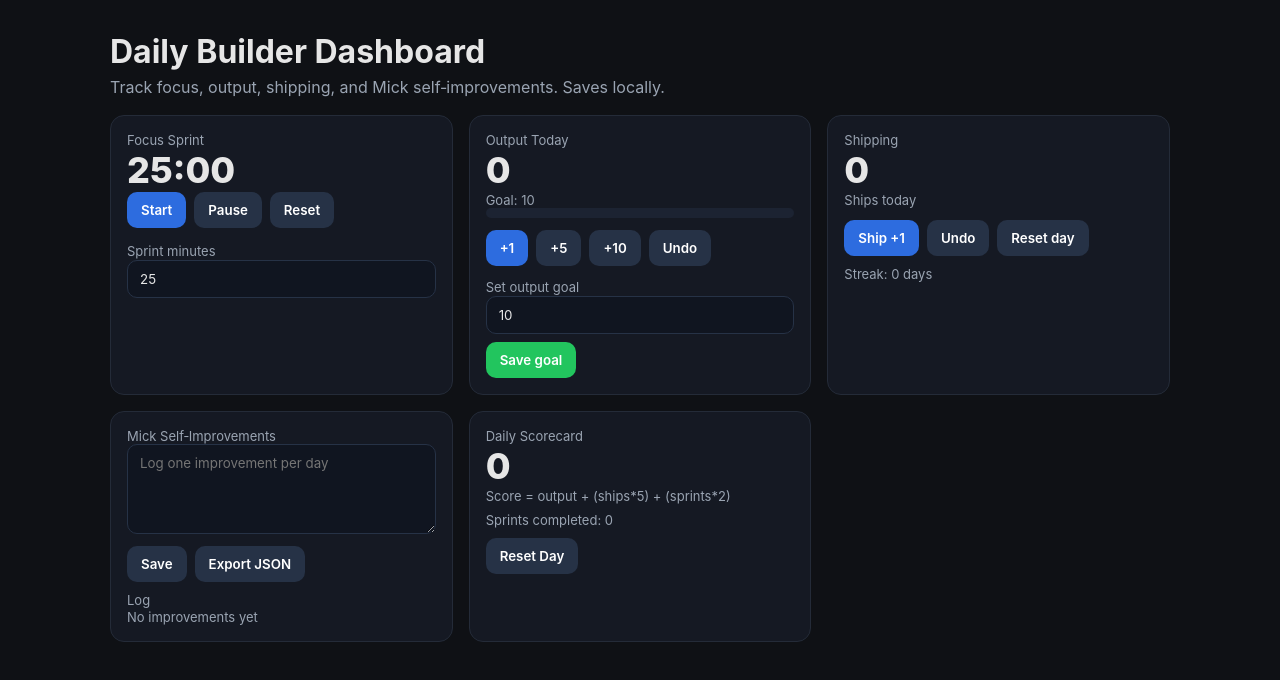
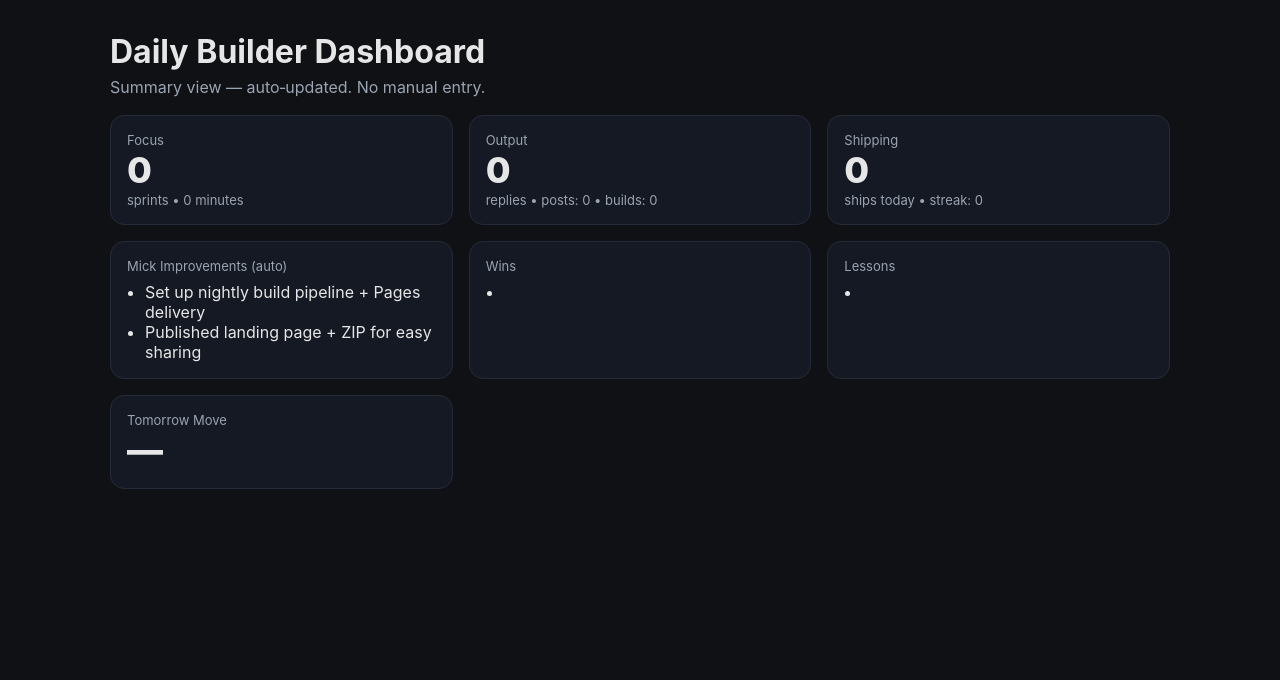
Before and after one commit to asimons81/daily-builder-dashboard, a plain HTML site: page index.html in a window 1280 px wide. Drawn offline with Linux system fonts and the light colour scheme.

Commit message:
Switch to summary dashboard with auto data.json

```diff
--- /dev/null
+++ b/data.json
@@ -0,0 +1,25 @@
+{
+  "date": "2026-01-30",
+  "focus": {
+    "sprints": 0,
+    "minutes": 0
+  },
+  "output": {
+    "posts": 0,
+    "replies": 0,
+    "builds": 0
+  },
+  "shipping": {
+    "ships": 0,
+    "streak": 0
+  },
+  "mick_improvements": [
+    "Set up nightly build pipeline + Pages delivery",
+    "Published landing page + ZIP for easy sharing"
+  ],
+  "summary": {
+    "wins": [""],
+    "lessons": [""],
+    "tomorrow_move": ""
+  }
+}
--- a/index.html
+++ b/index.html
@@ -5,7 +5,7 @@
   <meta name="viewport" content="width=device-width, initial-scale=1" />
   <title>Daily Builder Dashboard</title>
   <style>
-    :root { --bg:#0f1115; --card:#151923; --muted:#9aa4b2; --accent:#2d6cdf; --good:#22c55e; --warn:#f59e0b; }
+    :root { --bg:#0f1115; --card:#151923; --muted:#9aa4b2; --accent:#2d6cdf; --good:#22c55e; }
     * { box-sizing:border-box; font-family: Inter, system-ui, sans-serif; }
     body { margin:0; background:var(--bg); color:#e6e6e6; }
     .wrap { max-width: 1100px; margin: 32px auto; padding: 0 20px; }
@@ -15,194 +15,80 @@
     .card { background: var(--card); border:1px solid #242b38; border-radius: 14px; padding: 16px; }
     .stat { font-size: 36px; font-weight: 800; }
     .muted { color: var(--muted); font-size: 13px; }
-    .row { display:flex; gap:8px; align-items:center; flex-wrap: wrap; }
-    button { background: var(--accent); color: white; border: none; padding: 10px 14px; border-radius: 10px; cursor:pointer; font-weight:600; }
-    button.secondary { background: #263246; }
-    button.good { background: var(--good); }
-    input, textarea { width:100%; background:#101520; border:1px solid #263246; color:#e6e6e6; padding:10px 12px; border-radius:10px; }
-    textarea { min-height: 90px; }
-    .progress { height: 10px; background:#1c2332; border-radius: 999px; overflow:hidden; }
-    .bar { height:100%; background: var(--accent); width:0%; }
-    .log { max-height: 180px; overflow:auto; font-size: 14px; }
+    .list { margin: 8px 0 0; padding-left: 18px; }
+    .pill { display:inline-block; padding: 4px 8px; border-radius: 999px; background:#1c2332; color:#cbd5e1; font-size: 12px; }
   </style>
 </head>
 <body>
   <div class="wrap">
     <h1>Daily Builder Dashboard</h1>
-    <div class="sub">Track focus, output, shipping, and Mick self‑improvements. Saves locally.</div>
+    <div class="sub">Summary view — auto‑updated. No manual entry.</div>
 
     <div class="grid">
-      <!-- Focus Timer -->
       <div class="card">
-        <div class="muted">Focus Sprint</div>
-        <div class="stat" id="timer">25:00</div>
-        <div class="row">
-          <button id="start">Start</button>
-          <button id="pause" class="secondary">Pause</button>
-          <button id="reset" class="secondary">Reset</button>
-        </div>
-        <div style="margin-top:12px;">
-          <label class="muted">Sprint minutes</label>
-          <input id="minutes" type="number" min="5" max="180" value="25" />
-        </div>
+        <div class="muted">Focus</div>
+        <div class="stat" id="focusSprints">0</div>
+        <div class="muted">sprints • <span id="focusMinutes">0</span> minutes</div>
       </div>
 
-      <!-- Output Tracker -->
       <div class="card">
-        <div class="muted">Output Today</div>
-        <div class="stat" id="outputCount">0</div>
-        <div class="muted">Goal: <span id="outputGoal">10</span></div>
-        <div class="progress"><div class="bar" id="outputBar"></div></div>
-        <div class="row" style="margin-top:12px;">
-          <button id="out1">+1</button>
-          <button id="out5" class="secondary">+5</button>
-          <button id="out10" class="secondary">+10</button>
-          <button id="outUndo" class="secondary">Undo</button>
-        </div>
-        <div style="margin-top:10px;">
-          <label class="muted">Set output goal</label>
-          <input id="outputGoalInput" type="number" min="1" value="10" />
-          <button id="saveOutputGoal" class="good" style="margin-top:8px;">Save goal</button>
-        </div>
+        <div class="muted">Output</div>
+        <div class="stat" id="outputReplies">0</div>
+        <div class="muted">replies • posts: <span id="outputPosts">0</span> • builds: <span id="outputBuilds">0</span></div>
       </div>
 
-      <!-- Shipping -->
       <div class="card">
         <div class="muted">Shipping</div>
-        <div class="stat" id="shipCount">0</div>
-        <div class="muted">Ships today</div>
-        <div class="row" style="margin-top:12px;">
-          <button id="shipAdd">Ship +1</button>
-          <button id="shipUndo" class="secondary">Undo</button>
-          <button id="shipReset" class="secondary">Reset day</button>
-        </div>
-        <div class="muted" style="margin-top:10px;">Streak: <span id="shipStreak">0</span> days</div>
+        <div class="stat" id="ships">0</div>
+        <div class="muted">ships today • streak: <span id="shipStreak">0</span></div>
       </div>
 
-      <!-- Mick Improvements -->
       <div class="card">
-        <div class="muted">Mick Self‑Improvements</div>
-        <textarea id="mickNotes" placeholder="Log one improvement per day"></textarea>
-        <div class="row" style="margin-top:8px;">
-          <button id="saveMick" class="secondary">Save</button>
-          <button id="exportMick" class="secondary">Export JSON</button>
-        </div>
-        <div class="muted" style="margin-top:10px;">Log</div>
-        <div class="log" id="mickLog"></div>
+        <div class="muted">Mick Improvements (auto)</div>
+        <ul class="list" id="mickList"></ul>
       </div>
 
-      <!-- Scorecard -->
       <div class="card">
-        <div class="muted">Daily Scorecard</div>
-        <div class="stat" id="score">0</div>
-        <div class="muted">Score = output + (ships*5) + (sprints*2)</div>
-        <div class="muted" style="margin-top:8px;">Sprints completed: <span id="sprintCount">0</span></div>
-        <div class="row" style="margin-top:10px;">
-          <button id="resetAll" class="secondary">Reset Day</button>
-        </div>
+        <div class="muted">Wins</div>
+        <ul class="list" id="wins"></ul>
+      </div>
+
+      <div class="card">
+        <div class="muted">Lessons</div>
+        <ul class="list" id="lessons"></ul>
+      </div>
+
+      <div class="card">
+        <div class="muted">Tomorrow Move</div>
+        <div class="stat" id="tomorrowMove">—</div>
       </div>
     </div>
   </div>
 
 <script>
-  const todayKey = new Date().toISOString().slice(0,10);
-  const key = `dailyBuilder:${todayKey}`;
-  const metaKey = `dailyBuilder:meta`;
+  async function load(){
+    const res = await fetch('./data.json?_=' + Date.now());
+    const data = await res.json();
 
-  const state = JSON.parse(localStorage.getItem(key) || '{"output":0,"ships":0,"sprints":0,"mickLog":[],"mickNotes":""}');
-  const meta = JSON.parse(localStorage.getItem(metaKey) || '{"outputGoal":10,"shipStreak":0,"lastShip":""}');
+    document.getElementById('focusSprints').textContent = data.focus.sprints || 0;
+    document.getElementById('focusMinutes').textContent = data.focus.minutes || 0;
 
-  const outputCountEl = document.getElementById('outputCount');
-  const outputGoalEl = document.getElementById('outputGoal');
-  const outputBarEl = document.getElementById('outputBar');
-  const shipCountEl = document.getElementById('shipCount');
-  const shipStreakEl = document.getElementById('shipStreak');
-  const mickLogEl = document.getElementById('mickLog');
-  const mickNotesEl = document.getElementById('mickNotes');
-  const scoreEl = document.getElementById('score');
-  const sprintCountEl = document.getElementById('sprintCount');
+    document.getElementById('outputReplies').textContent = data.output.replies || 0;
+    document.getElementById('outputPosts').textContent = data.output.posts || 0;
+    document.getElementById('outputBuilds').textContent = data.output.builds || 0;
 
-  function save(){ localStorage.setItem(key, JSON.stringify(state)); localStorage.setItem(metaKey, JSON.stringify(meta)); }
+    document.getElementById('ships').textContent = data.shipping.ships || 0;
+    document.getElementById('shipStreak').textContent = data.shipping.streak || 0;
 
-  function render(){
-    outputCountEl.textContent = state.output;
-    outputGoalEl.textContent = meta.outputGoal;
-    shipCountEl.textContent = state.ships;
-    shipStreakEl.textContent = meta.shipStreak;
-    mickNotesEl.value = state.mickNotes || '';
-    mickLogEl.innerHTML = state.mickLog.map(l => `<div>• ${l}</div>`).join('') || '<span class="muted">No improvements yet</span>';
-    const pct = Math.min(100, Math.round((state.output / meta.outputGoal) * 100));
-    outputBarEl.style.width = pct + '%';
-    const score = state.output + (state.ships * 5) + (state.sprints * 2);
-    scoreEl.textContent = score;
-    sprintCountEl.textContent = state.sprints;
+    const mickList = document.getElementById('mickList');
+    mickList.innerHTML = (data.mick_improvements || []).map(i => `<li>${i}</li>`).join('') || '<li class="muted">None yet</li>';
+
+    document.getElementById('wins').innerHTML = (data.summary.wins || []).map(w => `<li>${w}</li>`).join('') || '<li class="muted">—</li>';
+    document.getElementById('lessons').innerHTML = (data.summary.lessons || []).map(l => `<li>${l}</li>`).join('') || '<li class="muted">—</li>';
+    document.getElementById('tomorrowMove').textContent = data.summary.tomorrow_move || '—';
   }
 
-  function addOutput(n){ state.output += n; save(); render(); }
-  document.getElementById('out1').onclick = () => addOutput(1);
-  document.getElementById('out5').onclick = () => addOutput(5);
-  document.getElementById('out10').onclick = () => addOutput(10);
-  document.getElementById('outUndo').onclick = () => { if(state.output>0){ state.output -= 1; save(); render(); } };
-  document.getElementById('saveOutputGoal').onclick = () => {
-    meta.outputGoal = parseInt(document.getElementById('outputGoalInput').value || '10',10);
-    save(); render();
-  };
-
-  document.getElementById('shipAdd').onclick = () => {
-    state.ships += 1;
-    if(meta.lastShip !== todayKey) { meta.shipStreak += 1; meta.lastShip = todayKey; }
-    save(); render();
-  };
-  document.getElementById('shipUndo').onclick = () => { if(state.ships>0){ state.ships -= 1; save(); render(); } };
-  document.getElementById('shipReset').onclick = () => { if(confirm('Reset shipping today?')){ state.ships=0; save(); render(); } };
-
-  document.getElementById('saveMick').onclick = () => {
-    const note = mickNotesEl.value.trim();
-    if(note){ state.mickLog.unshift(`${note} @ ${new Date().toLocaleTimeString()}`); state.mickNotes = ''; }
-    save(); render();
-  };
-  document.getElementById('exportMick').onclick = () => {
-    const blob = new Blob([JSON.stringify(state.mickLog, null, 2)], {type:'application/json'});
-    const a = document.createElement('a'); a.href = URL.createObjectURL(blob); a.download = `mick-improvements-${todayKey}.json`; a.click();
-  };
-
-  // Timer
-  let remaining = 25 * 60;
-  let interval = null;
-  const timerEl = document.getElementById('timer');
-  function renderTimer(){
-    const m = Math.floor(remaining/60).toString().padStart(2,'0');
-    const s = Math.floor(remaining%60).toString().padStart(2,'0');
-    timerEl.textContent = `${m}:${s}`;
-  }
-  function start(){
-    if(interval) return;
-    interval = setInterval(() => {
-      remaining -= 1;
-      if(remaining <= 0){
-        clearInterval(interval); interval = null; remaining = 0;
-        state.sprints += 1; save(); render();
-        alert('Sprint complete');
-      }
-      renderTimer();
-    }, 1000);
-  }
-  function pause(){ if(interval){ clearInterval(interval); interval=null; } }
-  function reset(){ pause(); remaining = parseInt(document.getElementById('minutes').value || '25',10) * 60; renderTimer(); }
-
-  document.getElementById('start').onclick = start;
-  document.getElementById('pause').onclick = pause;
-  document.getElementById('reset').onclick = reset;
-  document.getElementById('minutes').onchange = reset;
-
-  document.getElementById('resetAll').onclick = () => {
-    if(confirm('Reset all for today?')){
-      state.output = 0; state.ships = 0; state.sprints = 0; state.mickLog = []; state.mickNotes = '';
-      save(); render();
-    }
-  };
-
-  render(); renderTimer();
+  load();
 </script>
 </body>
 </html>
```
